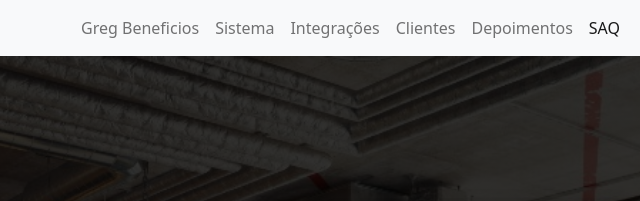
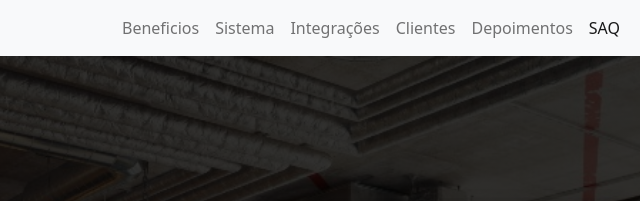
Before and after one commit to GregGregK/LandingPage-IBridge, a plain HTML site: page index.html in a window 1280 px wide. Shown: the top 201 px of the page, 640-1280 px from the left. Drawn offline with nearby package versions, Linux system fonts and the light colour scheme.

Commit message:
Ibridge Landing Page

```diff
--- a/index.html
+++ b/index.html
@@ -23,7 +23,7 @@
                 <div class="collapse navbar-collapse" id="navbarNav">
                     <ul class="navbar-nav">
                     <li class="nav-item">
-                        <a class="nav-link" aria-current="page" href="#servicos">Greg Beneficios</a>
+                        <a class="nav-link" aria-current="page" href="#servicos">Beneficios</a>
                     </li>
                     <li class="nav-item">
                         <a class="nav-link" href="#sistemas">Sistema</a>
```
Also changed, not shown: 1 other file.
